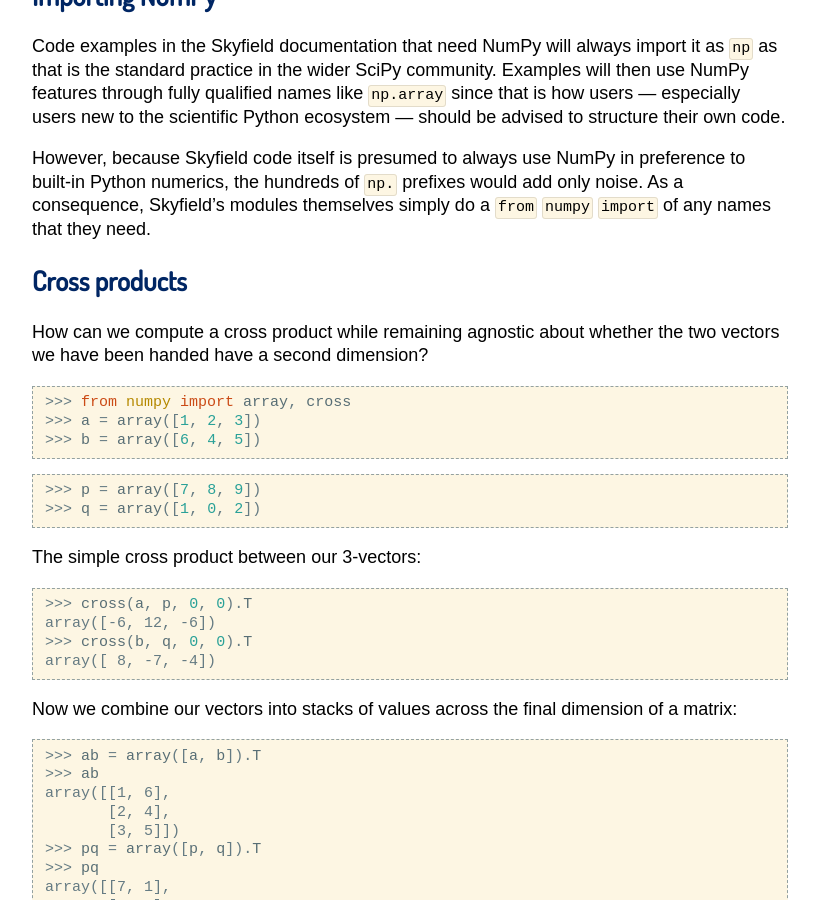
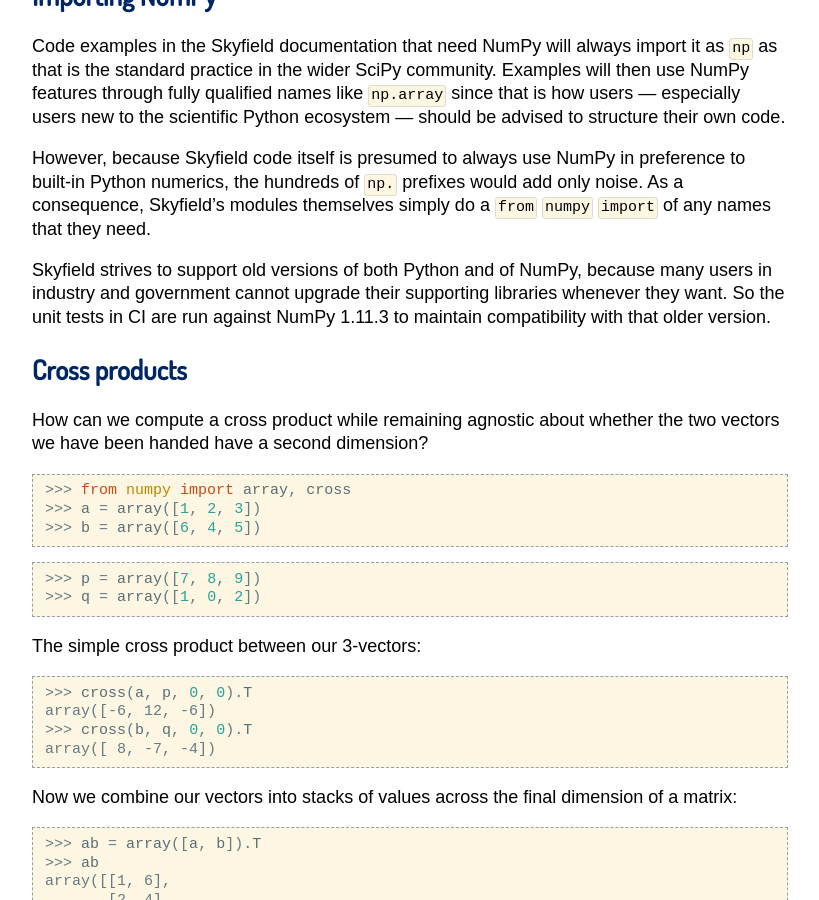
Before and after one commit to skyfielders/python-skyfield, a Sphinx documentation site: the page built from skyfield/documentation/design.rst, in a window 1280 px wide and 900 px high, scrolled down 3375 px. Shown: the whole window, without its empty margins (230-1049 px from the left). Built offline with Sphinx 7.4.7, drawn with Linux system fonts in a browser that asks for light colours; some web fonts are replaced; pages that are not in the unit, such as notebooks, are missing from menus.

Commit message:
Try downgrading version of NumPy used in CI
But not for doctests, because the formatting was so ugly back then.
The `pip install` right before the doctests are run should re-upgrade
to a prettier NumPy.

```diff
--- a/skyfield/documentation/design.rst
+++ b/skyfield/documentation/design.rst
@@ -180,6 +180,12 @@
 As a consequence, Skyfield’s modules themselves simply do a
 ``from`` ``numpy`` ``import`` of any names that they need.
 
+Skyfield strives to support old versions of both Python and of NumPy,
+because many users in industry and government
+cannot upgrade their supporting libraries whenever they want.
+So the unit tests in CI are run against NumPy 1.11.3
+to maintain compatibility with that older version.
+
 Cross products
 ==============
 
```
Also changed, not shown: .travis.yml.
